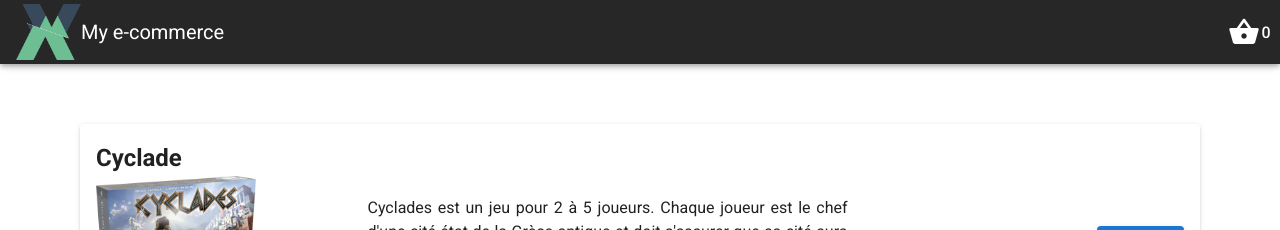
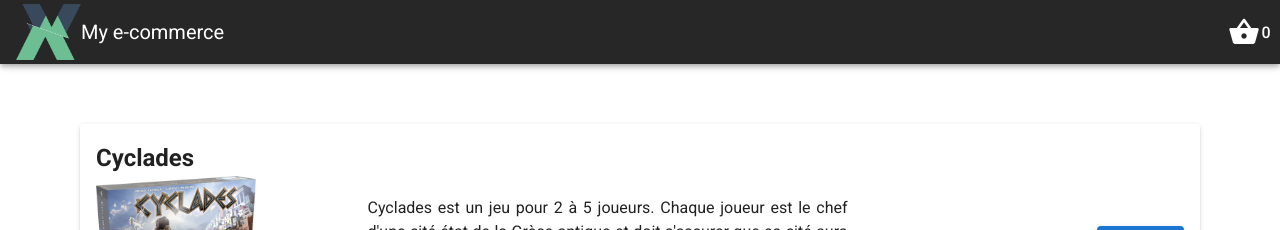
Before and after one commit to Scra3/vuex-alternative, a Vue app: page /#/ in a window 1280 px wide. Shown: the top 230 px of the page. Built offline with nearby package versions, Linux system fonts and the light colour scheme.

Commit message:
Fix Cyclades name

```diff
--- a/src/data/inventory.js
+++ b/src/data/inventory.js
@@ -1,9 +1,9 @@
-export const cyclade = {
+export const cyclades = {
   id: 1,
   description:
     "Cyclades est un jeu pour 2 à 5 joueurs. Chaque joueur est le chef d'une cité-état de la Grèce antique et doit s'assurer que sa cité aura la prédominance dans les cyclades. Le but du jeu est d'être le premier qui possèdera deux métropoles.",
   price: 32,
-  name: "Cyclade",
+  name: "Cyclades",
   picture: require("@/assets/cyclades.png")
 };
 export const smallWorld = {
@@ -24,4 +24,4 @@
   picture: require("@/assets/dominion.jpg")
 };
 
-export const inventory = [cyclade, smallWorld, dominion];
+export const inventory = [cyclades, smallWorld, dominion];
```
